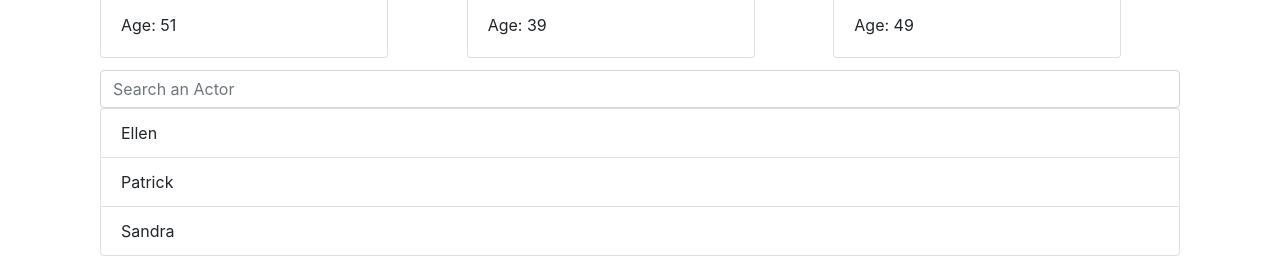
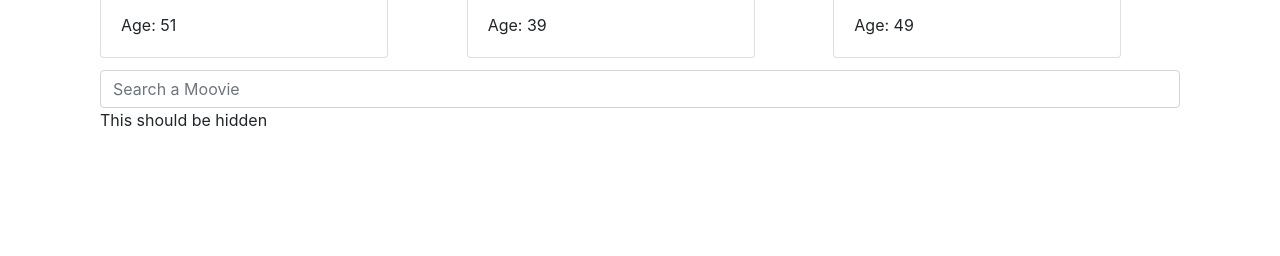
Before and after one commit to hodayale/moovi-app, a React (Create React App) app: page / in a window 1280 px wide. Shown: the part 915-1171 px from the top of the page. After the commit the page ends 1063 px from the top, so only its background shows below. Built offline with nearby package versions, Linux system fonts and the light colour scheme.

Commit message:
list group item changes when user types a search

```diff
--- a/src/Components/ActorsView.js
+++ b/src/Components/ActorsView.js
@@ -11,6 +11,19 @@ import LiveSearchBox from './LiveSearchBox';
 const ActorsView = (props) => {
     const {actors} = props;
     const [filter, setFilter] = React.useState('');
+    const [results, setResults] = React.useState([]);
+
+    const staticMoovieJson = ["Wonder Woman", "Skylines", "Breach", "Monster Hunter"];
+
+    const SearchMoovie = (searchText) => {
+        if(!searchText) {
+            setResults([]);
+            return;
+        }
+
+        const searchResults = staticMoovieJson.filter((moovie) => { return moovie.toLowerCase().includes(searchText.toLowerCase()); });
+        setResults(searchResults);
+    }
 
     const actorArr = actors.map( (actor, i) =>
         <Card style={{ width: '18rem', display: actor.fullName.toLowerCase().includes(filter.toLowerCase()) ? "" : "none"}} key={i}>
@@ -40,7 +53,8 @@ const ActorsView = (props) => {
             <CardColumns>
                 {actorArr}
             </CardColumns>
-            <LiveSearchBox placeholderText="Search an Actor" results={["Ellen", "Patrick", "Sandra"]}/>
+            <LiveSearchBox placeholderText="Search a Moovie" results={results}
+                        searchTextChanged={SearchMoovie}/>
         </Container>
     )
 }
--- a/src/Components/LiveSearchBox.css
+++ b/src/Components/LiveSearchBox.css
@@ -0,0 +1,9 @@
+.c-live-search-box {
+    position: relative;
+    z-index: 100;
+}
+
+.c-live-search-box .search-results {
+    position: absolute;
+    width: 100%;
+}
--- a/src/Components/LiveSearchBox.js
+++ b/src/Components/LiveSearchBox.js
@@ -1,17 +1,27 @@
 import { Form, ListGroup } from "react-bootstrap";
+import './LiveSearchBox.css'
+import React from 'react';
 
 const LiveSearchBox = (props) => {
-    const {placeholderText, results} = props;
+    const {placeholderText, results, searchTextChanged} = props;
+    const [searchText, setSearchText] = React.useState('');
 
     const resultElements = results.map((item, index) => {
         return <ListGroup.Item key={index}>{item}</ListGroup.Item>
     });
+    const handleInputChange = (e) => {
+        setSearchText(e.target.value);
+        searchTextChanged(e.target.value);
+    }
     return(
         <div className="c-live-search-box">
-            <Form.Control type="search" placeholder={placeholderText}/>
-            <ListGroup>
+            <Form.Control type="search" placeholder={placeholderText}
+                    onChange={handleInputChange}
+                    value={searchText}/>
+            <ListGroup className="search-results">
                 {resultElements}
             </ListGroup>
+            <p>This should be hidden</p>
         </div>
     );
 }
```
Also changed, not shown: 1 other file (tests, documents, lock files or other folders).
